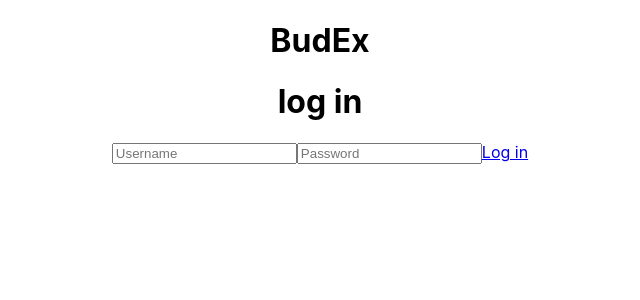
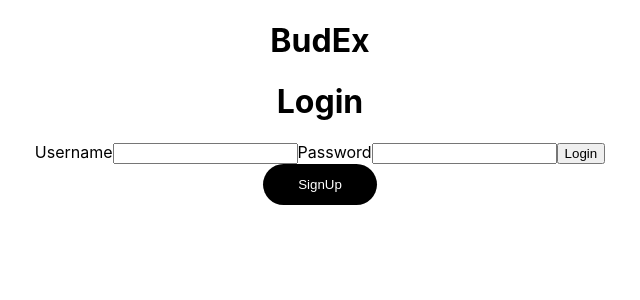
Before and after one commit to dashdavid13/BudEx-frontend, a React (Create React App) app: page / in a window 1280 px wide. Shown: the top 300 px of the page, without its empty margins (320-960 px from the left). Built offline with nearby package versions, Linux system fonts and the light colour scheme; no server answers.

Commit message:
AUTH added

```diff
--- a/src/App.js
+++ b/src/App.js
@@ -1,5 +1,5 @@
 import './App.css';
-import React, { useState } from 'react';
+import React, { useState, useEffect } from 'react';
 import Header from "./Header"
 import { BrowserRouter, Switch, Route } from "react-router-dom";
 import ExpenseCard from "./ExpenseCard"
@@ -12,6 +12,31 @@ function App() {
   const[wallet, setWallet] = useState("")
   const[search, setSearch] = useState("")
   const[sortBy, setSortBy] = useState("name")
+  const [isLoaded, setIsLoaded] = useState(false)
+
+
+  useEffect(() => {
+
+    const token = localStorage.getItem("token")
+
+    fetch("http://localhost:3000/home", {
+      method: "GET",
+      headers: {
+        "Authorization": `Bearer ${token}`
+      }
+    })
+    .then (r => r.json())
+    .then ((user) => {
+      setCurrentUser(user)
+      setExpenses(user.expenses)
+      setWallet(user.monthly_income)
+      setIsLoaded(true)
+    })
+  }, [])
+
+
+
+
 
 // Chatbot fetch
 
@@ -29,21 +54,9 @@ function App() {
 
   // },[])
 
-
-  // Chatbot fetch ends here
-
-  function handleLogin() {
-    fetch("http://localhost:3000/login")
-      .then((r) => r.json())
-      .then(userObj => {
-        setCurrentUser(userObj)
-        setExpenses(userObj.expenses)
-        setWallet(userObj.monthly_income)
-      });
-  }
-
   function handleLogout() {
     setCurrentUser(null);
+    localStorage.removeItem("token")
   }
 
   function handleSearchChange(newSearch){
@@ -53,12 +66,11 @@ function App() {
 
 
   function handleDeleteExpense(expenseToDelete){
-    debugger
     fetch(`http://localhost:3000/expenses/${expenseToDelete.id}`, {
       method: "DELETE"
   })
   .then(r => r.json())
-  .then(expensebj => {
+  .then(expenseObj => {
     setExpenses(expenses.filter((expense) => expense.id !== expenseToDelete.id))
     fetch(`http://localhost:3000/users/${currentUser.id}`, {
       method: "PATCH",
@@ -75,16 +87,7 @@ function App() {
   }
 
 
-  const displayedExpenses = expenses.filter( expense =>
 
-    expense.name.toLowerCase().includes(search.toLowerCase()))
-    .sort((x, y) => {
-      if (sortBy === "Due soon") {
-        return x.created_at-y.created_at
-      } else{
-        return x.name.localeCompare(y.name)
-      }
-    })
 
   function onHandleUpdate(updatedDetails) {
     const updatedExpenseList = expenses.map((expense) => {
@@ -95,10 +98,21 @@ function App() {
 
 
 
+// if (!isLoaded) return <h1>Loading...</h1>
+
+// const displayedExpenses = expenses.filter( expense =>
+
+//   expense.name.toLowerCase().includes(search.toLowerCase()))
+//   .sort((x, y) => {
+//     if (sortBy === "Due soon") {
+//       return x.created_at-y.created_at
+//     } else{
+//       return x.name.localeCompare(y.name)
+//     }
+//   })
   return (
     <div className="App">
       <Header
-        onLogin={handleLogin}
         onLogout={handleLogout}
         currentUser={currentUser}
         expenses={expenses}
@@ -109,15 +123,18 @@ function App() {
       />
       <BrowserRouter>
       <Switch>
+
         <Route exact path="/">
           <Login
+          setCurrentUser={setCurrentUser}
           currentUser={currentUser}
-          onLogin={handleLogin}
+
           />
         </Route>
-        <Route exact path="/home">
+        <Route exact path="/profile">
+          {currentUser ? (
           <ExpenseCard
-          expenses={displayedExpenses}
+          expenses={expenses}
           search={search}
           handleSearchChange={handleSearchChange}
           handleDeleteExpense={handleDeleteExpense}
@@ -126,8 +143,10 @@ function App() {
           onHandleUpdate={onHandleUpdate}
           wallet={wallet}
           setWallet={setWallet}
+          currentUser={currentUser}
           />
-        </Route>
+          ) : null}
+          </Route>
       </Switch>
       </BrowserRouter>
       {currentUser ?
--- a/src/EditForm.js
+++ b/src/EditForm.js
@@ -9,6 +9,7 @@ function EditForm({id, onHandleUpdate, handleUpdateExpense, wallet, setWallet, c
    const[cost, setCost] =useState('')
 
 function handleEditForm(e) {
+    debugger
     e.preventDefault();
 
     const data={
--- a/src/ExpenseDetail.js
+++ b/src/ExpenseDetail.js
@@ -7,6 +7,7 @@ function ExpenseDetail({ expense,handleDeleteExpense, onHandleUpdate, setWallet,
 
     const [expenses, setExpenses] = useState(null)
     const [modalState, setModalState] = useState(false)
+
 
     const toggleModalState = () => {
         setModalState(!modalState)
--- a/src/ExpenseForm.js
+++ b/src/ExpenseForm.js
@@ -11,18 +11,19 @@ function ExpenseForm({currentUser, setExpenses, expenses, wallet, setWallet  })
 
 
 function handleSubmit(e){
+    debugger
       e.preventDefault()
       const data = {
         name:name,
         cost:cost,
-        user_id:currentUser,
+        user_id:currentUser.id,
       }
 if(currentUser && wallet >= cost ){
- debugger
     fetch("http://localhost:3000/expenses/new", {
         method: "POST",
         headers: {
-          "Content-Type":"application/json"
+          "Content-Type":"application/json",
+          "Accept": "application/json"
         },
         body:JSON.stringify(data)
       })
@@ -32,7 +33,8 @@ if(currentUser && wallet >= cost ){
             fetch(`http://localhost:3000/users/${currentUser.id}`, {
                 method: "PATCH",
                 headers: {
-                    "Content-Type": "application/json"
+                    "Content-Type": "application/json",
+                    "Accept": "application/json"
                 },
                 body: JSON.stringify({
                 monthly_income: wallet - cost
--- a/src/Header.js
+++ b/src/Header.js
@@ -5,7 +5,7 @@ import ExpenseForm from "./ExpenseForm"
 
 
 
-function Header({onLogin, onLogout, currentUser, wallet, setWallet, expenses, setExpenses, onAddExpense}) {
+function Header({ onLogout, currentUser, wallet, setWallet, expenses, setExpenses, onAddExpense}) {
 
     const [modalState, setModalState] = useState(false)
     const [secondModalState, setSecondModalState] = useState(false )
--- a/src/Login.js
+++ b/src/Login.js
@@ -1,24 +1,84 @@
-import React from 'react'
-import { Link } from "react-router-dom";
+import React, {useState} from 'react'
+import SignUp from './SignUp';
+import { useHistory } from "react-router-dom";
+
+
+
+
+function Login({setCurrentUser, currentUser}) {
+    const [username, setUsername] = useState("")
+    const [password, setPassword] = useState("")
+    const [modalState, setModalState] = useState(false)
+
+
+    const history = useHistory()
+
+    const toggleModalState = () => {
+        setModalState(!modalState)
+    }
+
+    function handleSubmit(e){
+     e.preventDefault();
+     const formData = {
+         username, password
+     }
+     fetch("http://localhost:3000/login", {
+         method: "POST",
+         headers: {
+             "Content-Type": "application/json",
+         },
+         body: JSON.stringify(formData)
+     })
+     .then((r) => r.json())
+     .then((data) => {
+        setCurrentUser(data.user)
+        localStorage.setItem("token", data.token);
+     })
+     history.push("/profile")
+    }
+
+    return (
+        <>
+         {currentUser ? null :
+       <div className="login">
+
+        <form onSubmit={handleSubmit}>
+        <h1>Login </h1>
+        <label htmlFor="username">Username</label>
+        <input
+          type="text"
+          id="username"
+          autoComplete="off"
+          value={username}
+          onChange={(e) => setUsername(e.target.value)}
+        />
+        <label htmlFor="password">Password</label>
+        <input
+          type="password"
+          id="password"
+          value={password}
+          onChange={(e) => setPassword(e.target.value)}
+          autoComplete="current-password"
+        />
+        <input type="submit" value="Login" />
+        </form>
+        <button  className="exform_button"onClick={() => toggleModalState()}>SignUp</button>
+       </div>
+        }
+       <div className={`modalBackground modalShowing-${modalState}`}>
+        <div className="modalInner">
+           <SignUp />
+           <button className="exitButton" onClick={() => toggleModalState()}>Exit</button>
+        </div>
+       </div>
+
+       </>
+
+    )
+}
 
 
 
 
 
-function Login({onLogin}) {
-
-    return (
-       <div className="login">
-        <h1>log in </h1>
-        <form method="post">
-    	    <input type="text" name="u" placeholder="Username"  />
-            <input type="password" name="p" placeholder="Password"  />
-            <Link type="submit" to="/home" onClick={onLogin}>Log in</Link>
-        </form>
-       </div>
-
-    )
-}
-
-
 export default Login
--- /dev/null
+++ b/src/SignUp.js
@@ -0,0 +1,17 @@
+import React from 'react'
+
+
+
+
+function SignUp() {
+
+    return (
+       <div className="editform">
+        <h1>SignUP</h1>
+       </div>
+
+    )
+}
+
+
+export default SignUp
```
Also changed, not shown: 1 other file (tests, documents, lock files or other folders).
